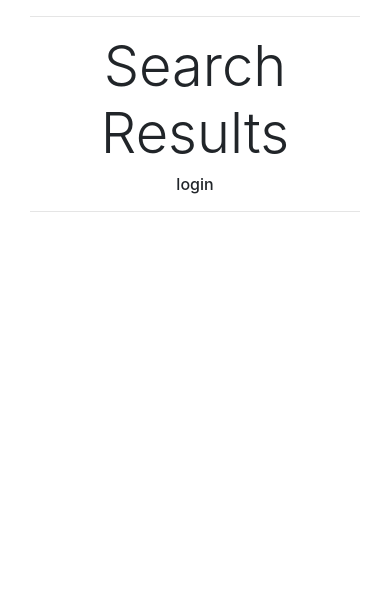
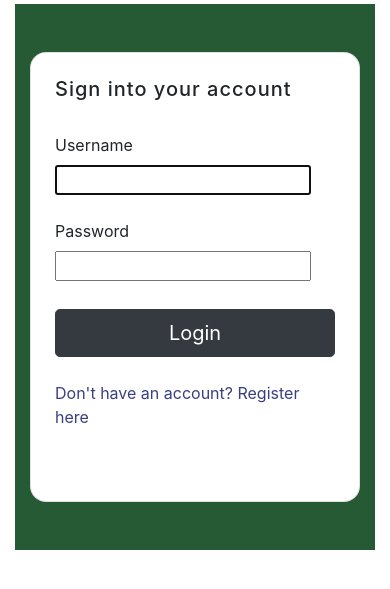
Before and after one commit to SriAish/WebApp_DoubtForum, a Django app: page /login/ in a window 390 px wide. Shown: the part 56-645 px from the top of the page. Run offline with Django 3.2, Linux system fonts and the light colour scheme; data comes from the database, SQL or seed files in the repository; some libraries are stand-ins or nearby versions.

Commit message:
Added login for students and professors

```diff
--- a/DoubtForum/forms.py
+++ b/DoubtForum/forms.py
@@ -1,5 +1,6 @@
 from .models import *
 from django import forms
+from django.contrib.auth.forms import AuthenticationForm, UsernameField
 
 
 SEARCH_TYPES =(
@@ -20,13 +21,6 @@ class DoubtForm(forms.Form):
             "placeholder": "Doubt Heading"
         })
     )
-    author = forms.CharField(
-        max_length=60,
-        widget=forms.TextInput(attrs={
-            "class": "form-control",
-            "placeholder": "Your Name"
-        })
-    )
     body = forms.CharField(widget=forms.Textarea(
         attrs={
             "class": "form-control",
@@ -34,7 +28,6 @@ class DoubtForm(forms.Form):
         })
     )
     link = forms.URLField(
-        max_length=50,
         required=False,
         widget=forms.URLInput(attrs={
             "class": "form-control",
@@ -48,13 +41,6 @@ class CommentForm(forms.Form):
     """
     Class to collect information to create a comment object.
     """
-    author = forms.CharField(
-        max_length=60,
-        widget=forms.TextInput(attrs={
-            "class": "form-control",
-            "placeholder": "Your Name"
-        })
-    )
     body = forms.CharField(widget=forms.Textarea(
         attrs={
             "class": "form-control",
@@ -76,3 +62,18 @@ class SearchForm(forms.Form):
             "placeholder": "Search Query"
         })
     )
+
+
+class UserLoginForm(AuthenticationForm):
+    def __init__(self, *args, **kwargs):
+        super(UserLoginForm, self).__init__(*args, **kwargs)
+
+    username = UsernameField(widget=forms.TextInput(
+        attrs={'class': 'form-control', 'placeholder': '', 'id': 'hello'}))
+    password = forms.CharField(widget=forms.PasswordInput(
+        attrs={
+            'class': 'form-control',
+            'placeholder': '',
+            'id': 'hi',
+        }
+))
--- a/DoubtForum/views.py
+++ b/DoubtForum/views.py
@@ -1,7 +1,10 @@
+from django.contrib.auth.forms import UserCreationForm
+from django.contrib.auth.decorators import login_required
 from django.shortcuts import render, redirect
+from django.urls import reverse_lazy
+from django.views import generic
 from .models import *
 from .forms import *
-
 
 def home(request):
     """
@@ -25,6 +28,7 @@ def home(request):
     return render(request, "home.html", context)
 
 
+@login_required(login_url='/login')
 def add_doubt(request):
     """
     Display an individual :form:`DoubtForum.DoubtForm`.
@@ -45,7 +49,7 @@ def add_doubt(request):
         form = DoubtForm(request.POST)
         if form.is_valid():
             doubt = Doubt.objects.create(
-                    author=form.cleaned_data["author"],
+                    author=request.user,
                     body=form.cleaned_data["body"],
                     link=form.cleaned_data["link"],
                     title=form.cleaned_data["title"],
@@ -123,7 +127,7 @@ def doubt_complete(request, pk):
         form = CommentForm(request.POST)
         if form.is_valid():
             comment = Comment(
-                author=form.cleaned_data["author"],
+                author=request.user,
                 body=form.cleaned_data["body"],
                 doubt=doubt
             )
@@ -200,7 +204,7 @@ def searched_doubts(request):
     search_query = request.session.get('search_query')
     if search_type == "Author":
         doubts = Doubt.objects.filter(
-            author__contains=search_query
+            author__username__contains=search_query
         ).order_by(
             '-created_on'
         )
@@ -245,3 +249,24 @@ def doubt_sessions(request):
     }
 
     return render(request, "schedule.html", context)
+
+
+@login_required(login_url='/login')
+def user_doubts(request):
+    doubts = Doubt.objects.filter(
+            author=request.user
+        ).order_by(
+            '-created_on'
+        )
+
+    context = {
+        "query": request.user.username,
+        "doubts": doubts
+    }
+    return render(request, "searchResults.html", context)
+
+
+class sign_up_view(generic.CreateView):
+    form_class = UserCreationForm
+    success_url = reverse_lazy('login')
+    template_name = 'registration/signup.html'
--- a/WebApp_DoubtForum/settings.py
+++ b/WebApp_DoubtForum/settings.py
@@ -31,6 +31,8 @@ ALLOWED_HOSTS = []
 
 
 # Application definition
+LOGIN_REDIRECT_URL = 'home'
+LOGOUT_REDIRECT_URL = 'home'
 
 INSTALLED_APPS = [
     'django.contrib.admin',
--- a/WebApp_DoubtForum/urls.py
+++ b/WebApp_DoubtForum/urls.py
@@ -14,17 +14,20 @@ Including another URLconf
     2. Add a URL to urlpatterns:  path('blog/', include('blog.urls'))
 """
 from django.contrib import admin
-from django.urls import path
+from django.urls import path, include
 from DoubtForum.views import *
 
 urlpatterns = [
     path('admin/', admin.site.urls),
+    path('', include('django.contrib.auth.urls')),
     path('', home, name='home'),
     path('add_doubt/', add_doubt, name='add_doubt'),
+    path('signup/', sign_up_view.as_view(), name='signup'),
     path('doubt_sessions/', doubt_sessions, name='doubt_sessions'),
     path('searched_doubts/', searched_doubts, name='searched_doubts'),
     path('search_doubt/', search_doubt, name='search_doubt'),
     path('subject_list/', subject_list, name='subject_list'),
+    path('user_doubts/', user_doubts, name='user_doubts'),
     path('<int:pk>/', doubt_complete, name='doubt_complete'),
     path('<tag>/', tagged_doubts, name='tagged_doubts')
 ]
--- a/templates/addDoubt.html
+++ b/templates/addDoubt.html
@@ -1,6 +1,7 @@
 <!DOCTYPE html>
 <meta charset="utf-8"/>
 {% extends "base.html" %}
+<title>{% block title %}Creat Doubt{% endblock %}</title>
 {% block page_content %}
 <div class="col-md-8 offset-md-2">
     <hr>
--- a/templates/base.html
+++ b/templates/base.html
@@ -1,5 +1,6 @@
 <!DOCTYPE html>
   <meta charset="utf-8"/>
+  <title>{% block title %}Doubt Forum{% endblock %}</title>
   <link rel="stylesheet" href="https://stackpath.bootstrapcdn.com/bootstrap/4.1.3/css/bootstrap.min.css" integrity="sha384-MCw98/SFnGE8fJT3GXwEOngsV7Zt27NXFoaoApmYm81iuXoPkFOJwJ8ERdknLPMO" crossorigin="anonymous">
   <link rel="stylesheet" href="https://cdn.jsdelivr.net/npm/bootstrap-icons@1.3.0/font/bootstrap-icons.css">
   <link rel="stylesheet" href="https://cdnjs.cloudflare.com/ajax/libs/font-awesome/4.7.0/css/font-awesome.min.css">
@@ -31,9 +32,23 @@
                 <a class="nav-link active" href="{% url 'doubt_sessions' %}">Doubt Sessions</a>
               </li>
               <li>
+                {% if user.is_authenticated %}
+                <a class="nav-link active" href="{% url 'user_doubts' %}">My Doubts</a>
+                {% endif %}
+              </li>
+              <li>
+                {% if user.is_authenticated and user.is_staff%}
                 <a class="nav-link waves-effect waves-light active" href="/admin/">
-                  <i class="bi bi-person-circle"></i> Admin
-              </a>
+                  <i class="bi bi-person-circle"></i> Faculty
+                </a>
+                {% endif %}
+              </li>
+              <li>
+                {% if user.is_authenticated %}
+                <a class="nav-link active" href="{% url 'logout' %}">Log Out</a>
+                {% else %}
+                <a class="nav-link active" href="{% url 'login' %}">Log In</a>
+                {% endif %}
               </li>
             </ul>
           </div>
--- a/templates/home.html
+++ b/templates/home.html
@@ -1,6 +1,7 @@
 <!DOCTYPE html>
 <meta charset="utf-8"/>
     {% extends "base.html" %}
+    <title>{% block title %}Home{% endblock %}</title>
     {% block page_content %}
     <div
           class="p-5 m-1 text-center bg-image border border-secondary border-5"
--- /dev/null
+++ b/templates/registration/login.html
@@ -0,0 +1,75 @@
+<!DOCTYPE html>
+<meta charset="utf-8"/>
+{% extends "base.html" %}
+<title>{% block title %}Login{% endblock %}</title>
+{% block page_content %}
+    {% if user.is_authenticated %}
+    <h2>Already logged in</h2>
+    {% else %}
+    <div class="mt-1">
+    <section class="vh-100" style="background-color: #265a34;">
+      <div class="container py-5 h-100">
+        <div class="row d-flex justify-content-center align-items-center h-100">
+          <div class="col col-xl-10">
+            <div class="card" style="border-radius: 1rem;">
+              <div class="row g-0">
+                <div class="col-md-6 col-lg-5 d-none d-md-block">
+                  <img
+                    src="https://mdbootstrap.com/img/Photos/new-templates/bootstrap-login-form/img1.jpg"
+                    alt="login form"
+                    class="img-fluid" style="border-radius: 1rem 0 0 1rem;"
+                  />
+                </div>
+                <div class="col-md-6 col-lg-7 d-flex align-items-center">
+                  <div class="card-body p-4 p-lg-5 text-black">
+
+                    <form method="post">
+                      {% csrf_token %}
+                      <h5 class="fw-normal mb-3 pb-3" style="letter-spacing: 1px;">Sign into your account</h5>
+                      <div class="form-outline mb-4">
+                        <label class="form-label" for="form.Username">Username</label><br/>
+                        {{ form.username }}
+						{% if form.username.errors %}
+                            {% for error in form.username.errors %}
+                            <div class="alert alert-danger">
+                                {{ error|escape }}
+                            </div>
+                            {% endfor %}
+						{% endif %}
+                      </div>
+
+                      <div class="form-outline mb-4">
+                        <label class="form-label" for="form.password.id_for_label">Password</label><br/>
+                       {{form.password}}
+					   {% if form.password2.errors %}
+							{% for error in form.password2.errors %}
+							<div class="alert alert-danger">
+								{{ error|escape }}
+							</div>
+							{% endfor %}
+						{% endif %}
+					   {% if form.errors %}
+							<div class="alert alert-danger">
+								Wrong password or username.
+							</div>
+						{% endif %}
+                      </div>
+
+                      <div class="pt-1 mb-4">
+                        <button type="submit" class="btn btn-dark btn-lg btn-block">Login</button>
+                        <!-- <button class="btn btn-dark btn-lg btn-block" type="button">Login</button> -->
+                      </div>
+                      <p class="mb-5 pb-lg-2" style="color: #393f81;">Don't have an account? <a href="{% url 'signup' %}" style="color: #393f81;">Register here</a></p>
+                    </form>
+
+                  </div>
+                </div>
+              </div>
+            </div>
+          </div>
+        </div>
+      </div>
+    </section>
+    {% endif %}
+  </div>
+    {% endblock %}
--- a/templates/schedule.html
+++ b/templates/schedule.html
@@ -1,6 +1,7 @@
 <!DOCTYPE html>
 <meta charset="utf-8"/>
 {% extends "base.html" %}
+<title>{% block title %}Schedule{% endblock %}</title>
 {% block page_content %}
 <div class="col-md-12">
     <hr>
--- a/templates/search.html
+++ b/templates/search.html
@@ -1,6 +1,7 @@
 <!DOCTYPE html>
 <meta charset="utf-8"/>
 {% extends "base.html" %}
+<title>{% block title %}Search{% endblock %}</title>
 {% block page_content %}
 <!-- <div class="col-md-8 offset-md-2">
     <div class="input-group">
--- a/templates/searchResults.html
+++ b/templates/searchResults.html
@@ -1,6 +1,7 @@
 <!DOCTYPE html>
 <meta charset="utf-8"/>
     {% extends "base.html" %}
+    <title>{% block title %}Search Results{% endblock %}</title>
     {% block page_content %}
     <div class="col-md-12">
         <hr>
--- a/templates/subjectList.html
+++ b/templates/subjectList.html
@@ -1,11 +1,12 @@
 <!DOCTYPE html>
 <meta charset="utf-8"/>
 {% extends "base.html" %}
+<title>{% block title %}Courses{% endblock %}</title>
 {% block page_content %}
 <div class="col-md-12">
     <hr>
         <div class="page-header text-center mt-3">
-            <h1 class="display-4">Subject List</h1>
+            <h1 class="display-4">Course List</h1>
         </div>
     <hr>
     {% for tag in tags %}
```
Also changed, not shown: DoubtForum/admin.py (+16 -1 lines), DoubtForum/models.py (+5 -3 lines), templates/doubtComplete.html (+6 -3 lines), templates/registration/signup.html (added, +81 -0 lines), DoubtForum/migrations/0001_initial.py, DoubtForum/migrations/0002_alter_doubtsession_professor.py (added), db.sqlite3, 1 other file.
